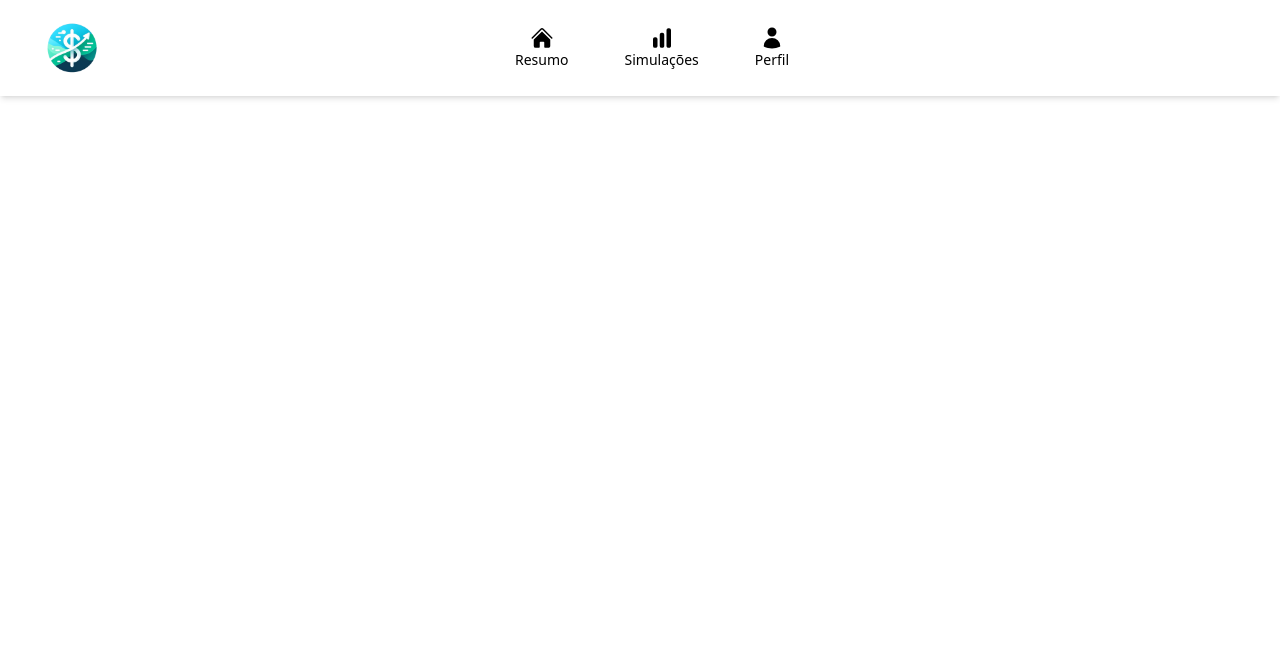
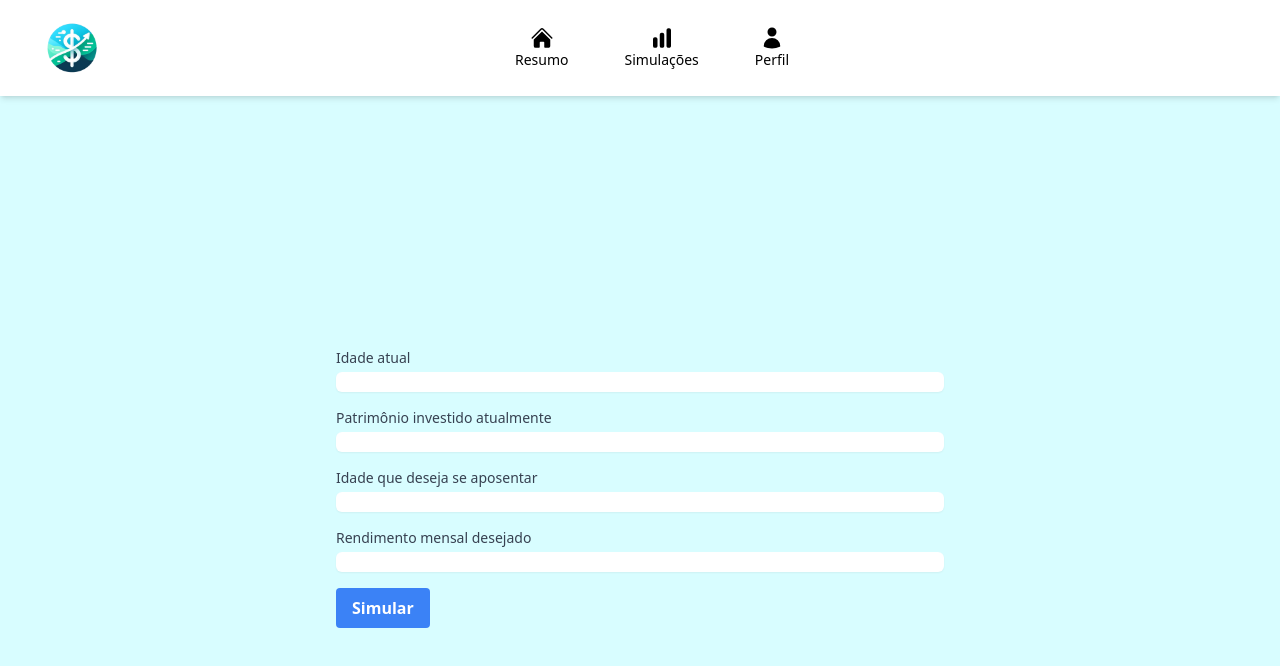
Before and after one commit to guiopen/FreeMoney, a React (Create React App) app in the folder frontend/: page /simulacoes in a window 1280 px wide. Shown: the top 666 px of the page. Built offline with nearby package versions, Linux system fonts and the light colour scheme.

Commit message:
Adicionando tela de simulações

```diff
--- a/frontend/src/App.js
+++ b/frontend/src/App.js
@@ -1,21 +1,17 @@
 import React from 'react';
-// import { BrowserRouter as Router, Route, Routes } from 'react-router-dom';
-import Navbar from './components/Navbar/Navbar';
-// import Home from './pages/Home';
-// import Simulacoes from './pages/Simulacoes';
-// import Perfil from './pages/Perfil';
+import { BrowserRouter as Router, Route, Routes } from 'react-router-dom';
+import Navbar from './components/Navbar/Navbar.js';
+import Simulations from './pages/Simulations/Simulations.js';
 
 function App() {
   return (
-    <div className="App">
-      <Navbar />
-       {/*<Router>
-      <Routes>
-        <Route path="/" element={<Home />} />
-        <Route path="/simulacoes" element={<Simulacoes />} />
-        <Route path="/perfil" element={<Perfil />} />
-      </Routes>
-  </Router>*/}
+    <div className="App bg-background-blue">
+      <Router>
+        <Navbar />
+        <Routes>
+          <Route path="/simulacoes" element={<Simulations />} />
+        </Routes>
+      </Router>
     </div>
   );
 }
--- a/frontend/src/components/Navbar/Navbar.js
+++ b/frontend/src/components/Navbar/Navbar.js
@@ -1,16 +1,7 @@
-import { Fragment } from 'react';
-import {
-  Disclosure,
-  DisclosureButton,
-  DisclosurePanel,
-  Menu,
-  MenuButton,
-  MenuItem,
-  MenuItems,
-  Transition,
-} from '@headlessui/react';
-import { Bars3Icon, BellIcon, XMarkIcon, HomeIcon, ChartBarIcon, UserIcon } from '@heroicons/react/24/solid';
-import logo from '../../assets/images/FreeMoney-logo.png'; // Ajuste o caminho conforme necessário
+// src/components/Navbar.js
+import { Disclosure } from '@headlessui/react';
+import { Bars3Icon, XMarkIcon, HomeIcon, ChartBarIcon, UserIcon } from '@heroicons/react/24/solid';
+import logo from '../../assets/images/FreeMoney-logo.png';
 
 const navigation = [
   { name: 'Resumo', href: '/', current: true, icon: HomeIcon, color: 'text-black' },
@@ -30,14 +21,13 @@ export default function Navbar() {
           <div className="mx-auto max-w-7xl px-2 sm:px-6 lg:px-8">
             <div className="relative flex h-24 items-center justify-between">
               <div className="inset-y-0 left-0 flex items-center sm:hidden">
-                {/* Mobile menu button */}
-                <DisclosureButton className="inline-flex items-center justify-center rounded-md p-2 text-gray-400 focus:text-project-blue">
+                <Disclosure.Button className="inline-flex items-center justify-center rounded-md p-2 text-gray-400 focus:text-project-blue">
                   {open ? (
                     <XMarkIcon className="block h-6 w-6" aria-hidden="true" />
                   ) : (
                     <Bars3Icon className="block h-6 w-6" aria-hidden="true" />
                   )}
-                </DisclosureButton>
+                </Disclosure.Button>
               </div>
               <div className="sm:absolute flex flex-shrink-0 items-center">
                 <img className="h-20 w-20" src={logo} alt="Logo" />
@@ -64,10 +54,10 @@ export default function Navbar() {
             </div>
           </div>
 
-          <DisclosurePanel className="sm:hidden">
+          <Disclosure.Panel className="sm:hidden">
             <div className="space-y-1 px-2 pb-3 pt-2">
               {navigation.map((item) => (
-                <DisclosureButton
+                <Disclosure.Button
                   key={item.name}
                   as="a"
                   href={item.href}
@@ -77,10 +67,10 @@ export default function Navbar() {
                   aria-current={item.current ? 'page' : undefined}
                 >
                   {item.name}
-                </DisclosureButton>
+                </Disclosure.Button>
               ))}
             </div>
-          </DisclosurePanel>
+          </Disclosure.Panel>
         </>
       )}
     </Disclosure>
--- a/frontend/src/pages/Simulations/Simulations.js
+++ b/frontend/src/pages/Simulations/Simulations.js
@@ -0,0 +1,45 @@
+// src/pages/Simulations/Simulations.js
+import React, { useState } from 'react';
+
+function Simulations() {
+  const [idadeAtual, setIdadeAtual] = useState('');
+  const [patrimonioAtual, setPatrimonioAtual] = useState('');
+  const [idadeAposentadoria, setIdadeAposentadoria] = useState('');
+  const [rendimentoDesejado, setRendimentoDesejado] = useState('');
+  const [resultado, setResultado] = useState('');
+
+  const handleSimulate = () => {
+    if (idadeAtual && patrimonioAtual && idadeAposentadoria && rendimentoDesejado) {
+      setResultado('Resultado da simulação');
+    } else {
+      setResultado('Por favor, preencha todos os campos corretamente');
+    }
+  };
+
+  return (
+    <div className="flex justify-center items-center h-screen">
+      <div className="w-full md:w-1/2 p-4">
+        <div className="mb-4">
+          <label htmlFor="idadeAtual" className="block text-sm font-medium text-gray-700">Idade atual</label>
+          <input type="number" id="idadeAtual" value={idadeAtual} onChange={(e) => setIdadeAtual(e.target.value)} className="mt-1 focus:ring-indigo-500 focus:border-indigo-500 block w-full shadow-sm sm:text-sm border-gray-300 rounded-md" />
+        </div>
+        <div className="mb-4">
+          <label htmlFor="patrimonioAtual" className="block text-sm font-medium text-gray-700">Patrimônio investido atualmente</label>
+          <input type="number" id="patrimonioAtual" value={patrimonioAtual} onChange={(e) => setPatrimonioAtual(e.target.value)} className="mt-1 focus:ring-indigo-500 focus:border-indigo-500 block w-full shadow-sm sm:text-sm border-gray-300 rounded-md" />
+        </div>
+        <div className="mb-4">
+          <label htmlFor="idadeAposentadoria" className="block text-sm font-medium text-gray-700">Idade que deseja se aposentar</label>
+          <input type="number" id="idadeAposentadoria" value={idadeAposentadoria} onChange={(e) => setIdadeAposentadoria(e.target.value)} className="mt-1 focus:ring-indigo-500 focus:border-indigo-500 block w-full shadow-sm sm:text-sm border-gray-300 rounded-md" />
+        </div>
+        <div className="mb-4">
+          <label htmlFor="rendimentoDesejado" className="block text-sm font-medium text-gray-700">Rendimento mensal desejado</label>
+          <input type="number" id="rendimentoDesejado" value={rendimentoDesejado} onChange={(e) => setRendimentoDesejado(e.target.value)} className="mt-1 focus:ring-indigo-500 focus:border-indigo-500 block w-full shadow-sm sm:text-sm border-gray-300 rounded-md" />
+        </div>
+        <button onClick={handleSimulate} className="bg-blue-500 hover:bg-blue-700 text-white font-bold py-2 px-4 rounded">Simular</button>
+        <div className="mt-4 text-gray-700">{resultado}</div>
+      </div>
+    </div>
+  );
+}
+
+export default Simulations;
--- a/frontend/tailwind.config.js
+++ b/frontend/tailwind.config.js
@@ -8,6 +8,7 @@ module.exports = {
       colors: {
         'project-blue': '#3298ab',
         'project-hover-blue': '#8eceda',
+        'background-blue': '#D8FDFF',
       },
     },
   },
```
